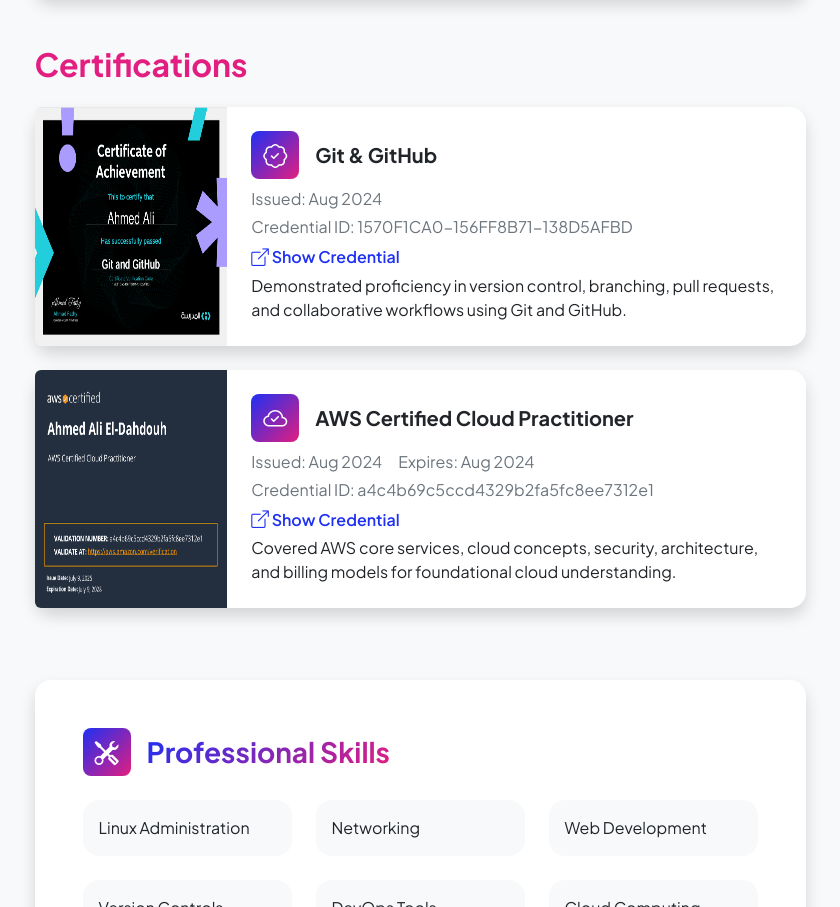
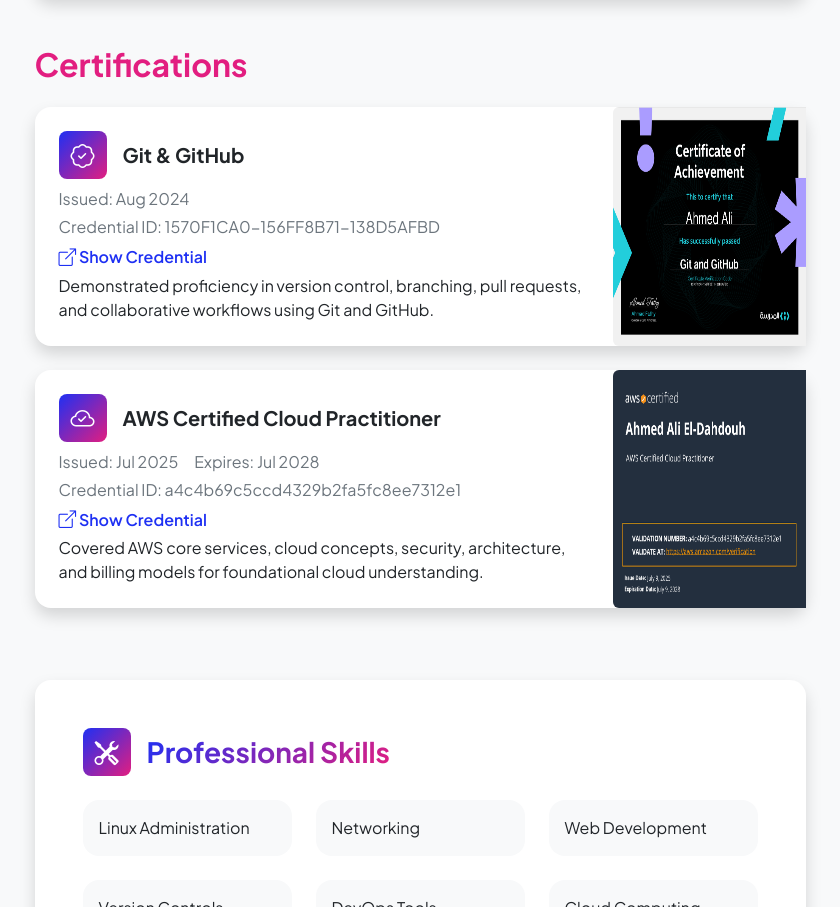
Before and after one commit to El-Dahdouh/My-Portfolio, a plain HTML site: page resume.html in a window 1280 px wide. Shown: the part 1305-2212 px from the top of the page, without its empty margins (220-1060 px from the left). Drawn offline with nearby package versions, Linux system fonts and the light colour scheme; a script that the page names is missing.

Commit message:
update profile image and certifications

```diff
--- a/resume.html
+++ b/resume.html
@@ -120,10 +120,6 @@
                             <!-- Certification Card 1 -->
                             <div class="card shadow border-0 rounded-4 mb-4">
                                 <div class="row g-0">
-                                    <!-- Image -->
-                                    <div class="col-md-3">
-                                        <img src="assets/Git & GitHub Certification.png" class="img-fluid rounded-start h-100 w-100" alt="Git & GitHub Certificate">
-                                    </div>
                                     <!-- Content -->
                                     <div class="col-md-9">
                                         <div class="card-body p-4">
@@ -143,15 +139,15 @@
                                             <p class="mb-0">Demonstrated proficiency in version control, branching, pull requests, and collaborative workflows using Git and GitHub.</p>
                                         </div>
                                     </div>
+                                    <!-- Image -->
+                                    <div class="col-md-3">
+                                        <img src="assets/Git & GitHub Certification.png" class="img-fluid rounded-start h-100 w-100" alt="Git & GitHub Certificate">
+                                    </div>
                                 </div>
                             </div>
                             <!-- Certification Card 2 -->
                             <div class="card shadow border-0 rounded-4 mb-4">
                                 <div class="row g-0">
-                                    <!-- Image -->
-                                    <div class="col-md-3">
-                                        <img src="assets/AWS Certification.png" class="img-fluid rounded-start h-100 w-100" alt="AWS Cloud Practitioner Certificate">
-                                    </div>
                                     <!-- Content -->
                                     <div class="col-md-9">
                                         <div class="card-body p-4">
@@ -162,8 +158,8 @@
                                                 <h5 class="mb-0 fw-bold">AWS Certified Cloud Practitioner</h5>
                                             </div>
                                             <div class="d-flex text-muted mb-1 gap-3">
-                                            <p class="mb-0">Issued: Aug 2024</p>
-                                            <p class="mb-0">Expires: Aug 2024</p>
+                                            <p class="mb-0">Issued: Jul 2025</p>
+                                            <p class="mb-0">Expires: Jul 2028</p>
                                             </div>
                                             <p class="text-muted mb-1">Credential ID: a4c4b69c5ccd4329b2fa5fc8ee7312e1</p>
                                             <p class="text-muted mb-1">
@@ -173,6 +169,10 @@
                                             </p>
                                             <p class="mb-0">Covered AWS core services, cloud concepts, security, architecture, and billing models for foundational cloud understanding.</p>
                                         </div>
+                                    </div>
+                                    <!-- Image -->
+                                    <div class="col-md-3">
+                                        <img src="assets/AWS Certification.png" class="img-fluid rounded-start h-100 w-100" alt="AWS Cloud Practitioner Certificate">
                                     </div>
                                 </div>
                             </div>
```
